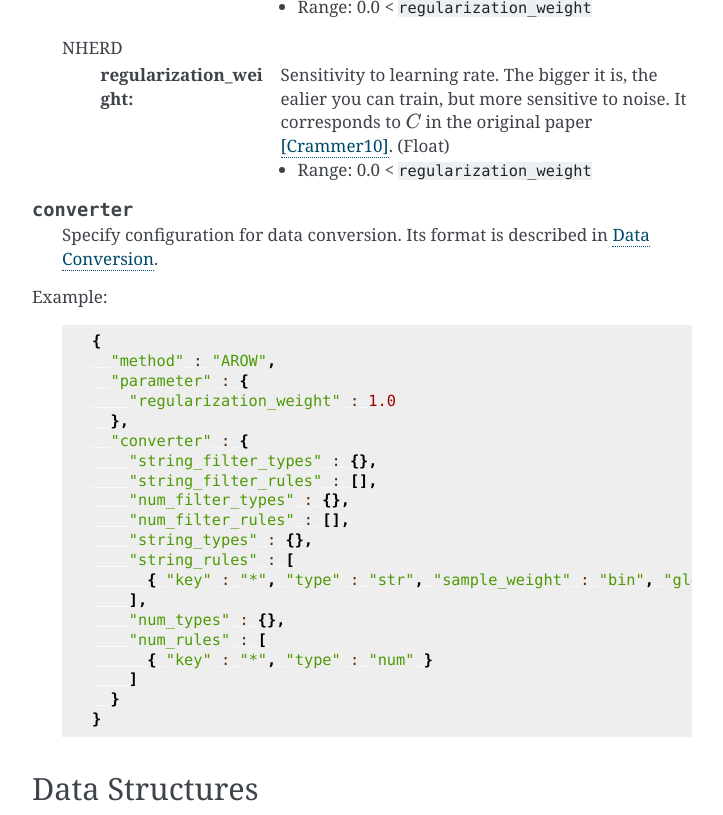
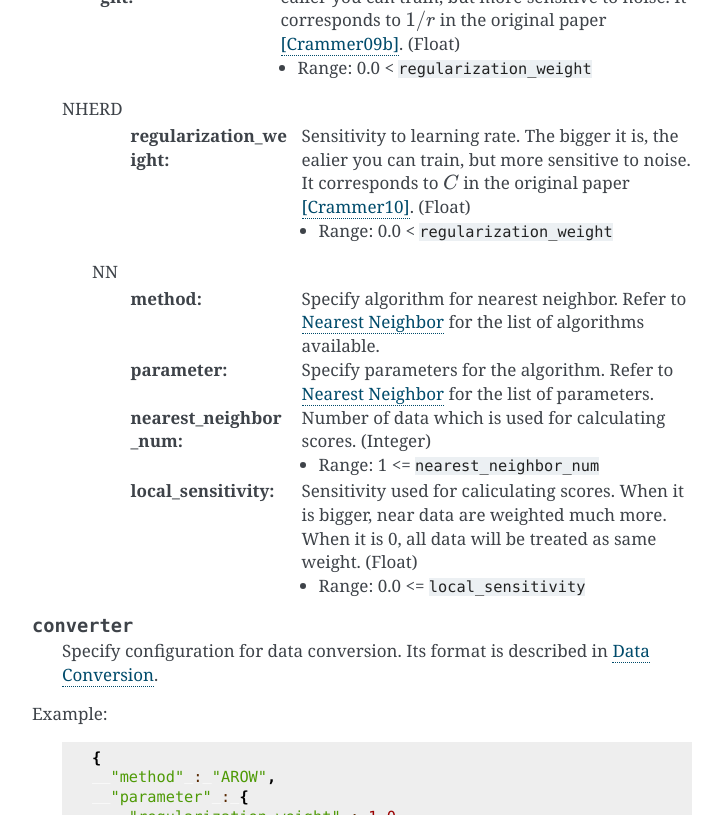
Before and after one commit to jubatus/website, a Sphinx documentation site: the page built from source/en/api_classifier.rst, in a window 1280 px wide and 900 px high, scrolled down 1873 px, cut to the strip 0-815 px from the top of the window. Shown: the whole strip, without its empty margins (388-1111 px from the left). Built offline with Sphinx 7.4.7, drawn with Linux system fonts in a browser that asks for light colours; the version number could not be read and is left out; some of the changed text lies outside the part shown.

Commit message:
Add document for NN-based classifier (en)

```diff
--- a/source/en/api_classifier.rst
+++ b/source/en/api_classifier.rst
@@ -27,6 +27,7 @@ We show each field below:
       ``"CW"``         Use Confidence Weighted Learning. [Dredze08]_
       ``"AROW"``       Use Adaptive Regularization of Weight vectors. [Crammer09b]_
       ``"NHERD"``      Use Normal Herd. [Crammer10]_
+      ``"NN"``         Use an inplementation of ``nearest_neighbor``
       ================ ===================================
 
 .. describe:: parameter
@@ -44,12 +45,13 @@ We show each field below:
         If you don't use unlearner function, you can omit this parameter.
         You can specify ``unlearner`` strategy described in :doc:`api_unlearner`.
         Labels will be deleted based on strategy specified here.
+        When ``method`` is ``"NN"``, each data (not labels) will be deleted.
 
      :unlearner_parameter:
         Specify unlearner parameter.
         You can specify ``unlearner_parameter`` :doc:`api_unlearner`.
         You cannot omit this parameter if you specify ``unlearner``.
-        Labels in excess of this number will be deleted automatically.
+        Labels (or data) in excess of this number will be deleted automatically.
 
      note: ``unlearner`` and ``unlearner_parameter`` **can be omitted** .
 
@@ -103,6 +105,29 @@ We show each field below:
         (Float)
 
         * Range: 0.0 < ``regularization_weight``
+
+    NN
+      :method:
+        Specify algorithm for nearest neighbor.
+        Refer to :doc:`api_nearest_neighbor` for the list of algorithms available.
+
+      :parameter:
+        Specify parameters for the algorithm.
+        Refer to :doc:`api_nearest_neighbor` for the list of parameters.
+
+      :nearest_neighbor_num:
+        Number of data which is used for calculating scores.
+        (Integer)
+
+        * Range: 1 <= ``nearest_neighbor_num``
+
+      :local_sensitivity:
+        Sensitivity used for caliculating scores.
+        When it is bigger, near data are weighted much more.
+        When it is 0, all data will be treated as same weight.
+        (Float)
+
+        * Range: 0.0 <= ``local_sensitivity``
 
 
 .. describe:: converter
```
